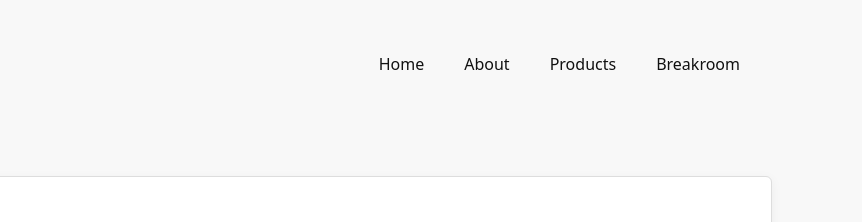
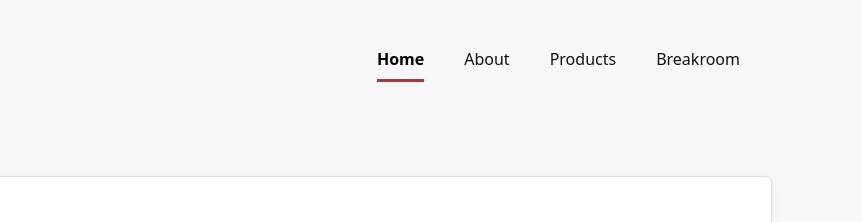
Before and after one commit to JennaBaerg/theoffice-website, a plain HTML site: page index.html in a window 1280 px wide. Shown: the top 222 px of the page, 418-1280 px from the left. Drawn offline with Linux system fonts and the light colour scheme.

Commit message:
Add active navigation underline to homepage

```diff
--- a/index.html
+++ b/index.html
@@ -15,7 +15,7 @@
         <img src="the-office-tv-show-sign-logo-png_seeklogo-438510.png" alt="The Office">
       </a>
       <div class="nav__links">
-        <a class="nav__link" href="index.html">Home</a>
+        <a class="nav__link nav__link--active" href="index.html">Home</a>
         <a class="nav__link" href="about.html">About</a>
         <a class="nav__link" href="products.html">Products</a>
         <a class="nav__link" href="breakroom.html">Breakroom</a>
--- a/styles.css
+++ b/styles.css
@@ -82,6 +82,8 @@ body {
 .nav__link--active {
   color: #000;
   font-weight: 600;
+  border-bottom: 3px solid var(--accent-color);
+  padding-bottom: 8px;
 }
 
 /* ===== MAIN CONTENT ===== */
```
